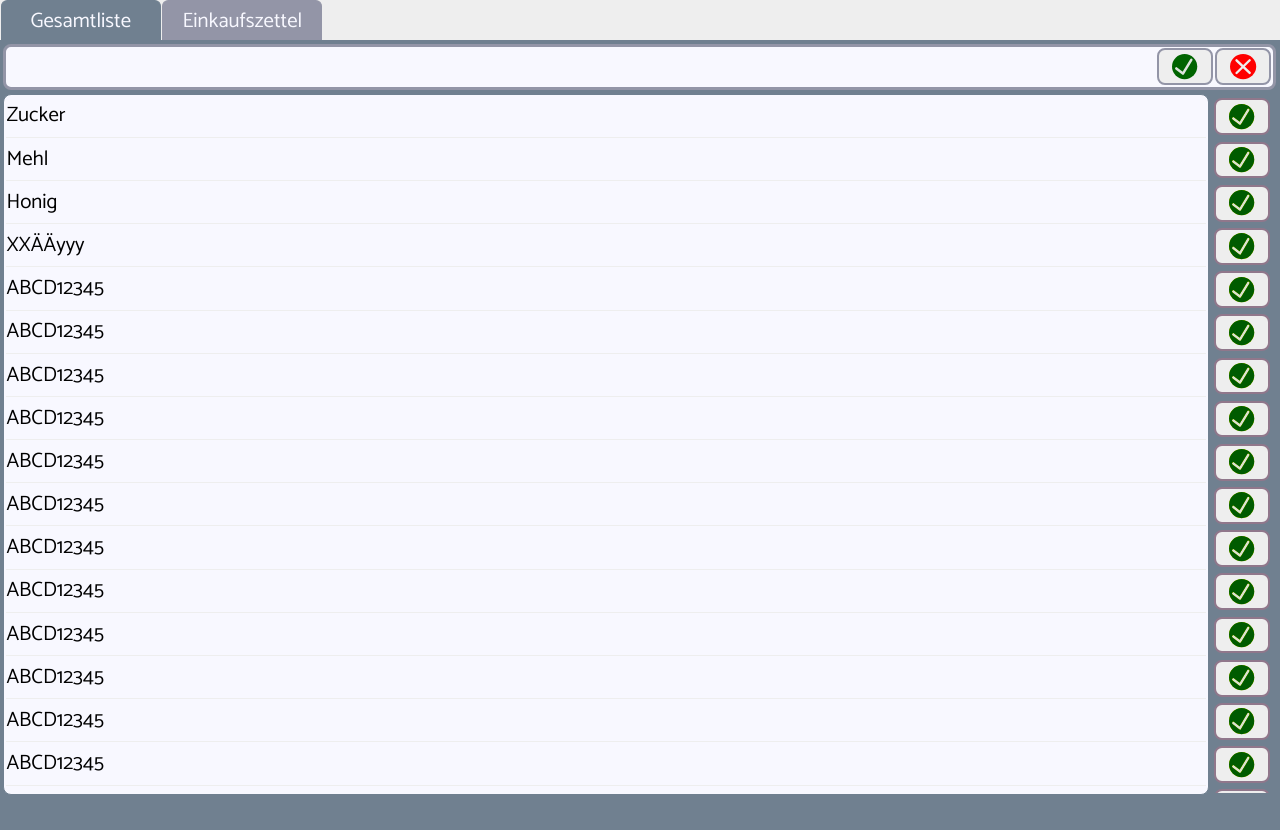
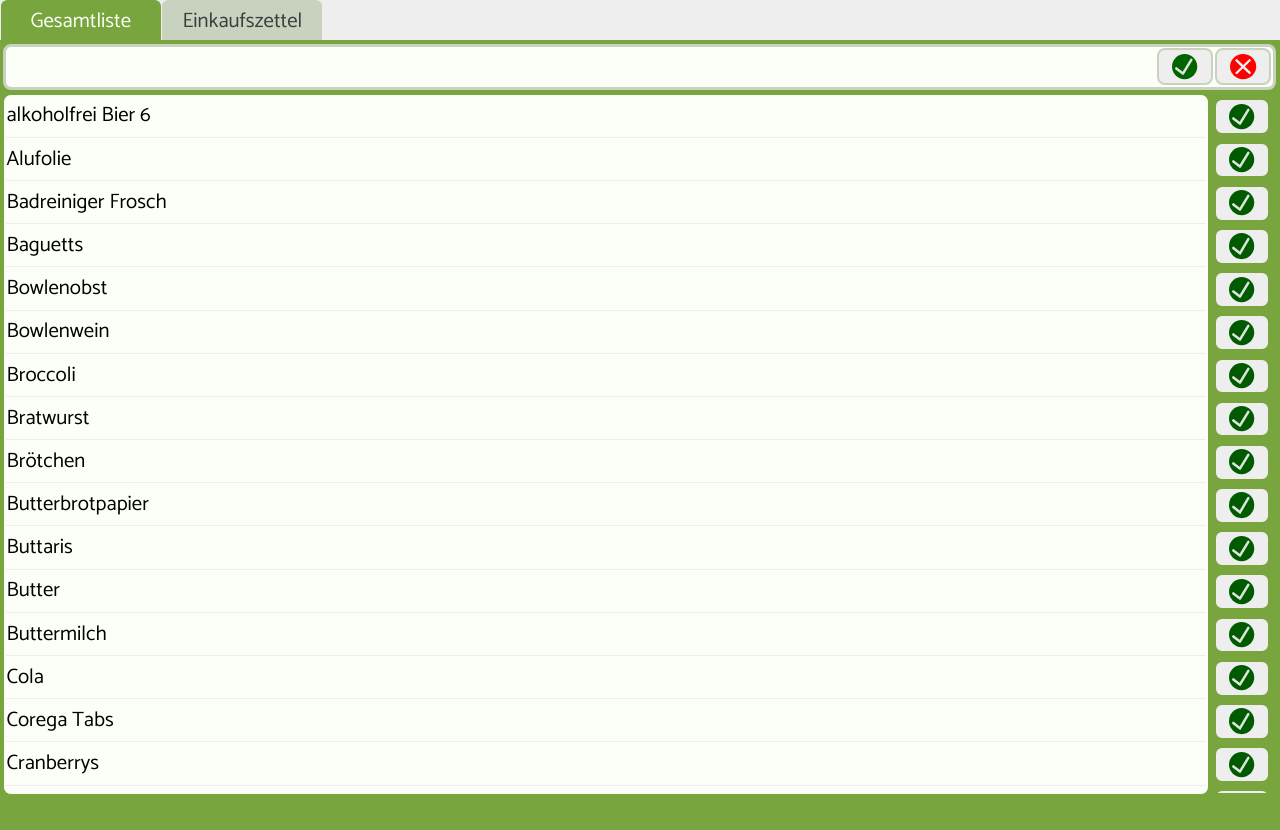
Before and after one commit to enbock/Einkaufszettel, a React app in the folder prototyp/: page / in a window 1280 px wide. Built offline with nearby package versions, Linux system fonts and the light colour scheme.

Commit message:
[Off-Screen] Customer suggested changes

```diff
--- a/prototyp/src/EntireList/EntireList.css
+++ b/prototyp/src/EntireList/EntireList.css
@@ -49,16 +49,11 @@
     border-radius: 0.5rem;
     width: 3.5rem;
     height: 2.3rem;
-    filter: hue-rotate(90deg);
     margin-left: 0.5rem;
 }
 
 list-entity button {
     outline: 0;
-}
-
-list-entity button:focus {
-    background-color: var(--dark-secondary);
 }
 
 list-entity button:active {
@@ -68,4 +63,5 @@
 list-entity button > img {
     margin-top: 0.2rem;
     height: 80%;
+    filter: hue-rotate(90deg);
 }
--- a/prototyp/src/EntireList/EntireList.jsx
+++ b/prototyp/src/EntireList/EntireList.jsx
@@ -10,39 +10,89 @@
     this.state = {
       activeList: 'entireList',
       entireList: [
+        'alkoholfrei Bier 6',
+        'Alufolie',
+        'Badreiniger Frosch',
+        'Baguetts',
+        'Bowlenobst',
+        'Bowlenwein',
+        'Broccoli',
+        'Bratwurst',
+        'Brötchen',
+        'Butterbrotpapier',
+        'Buttaris',
+        'Butter',
+        'Buttermilch',
+        'Cola',
+        'Corega Tabs',
+        'Cranberrys',
+        'Dinkelmehl 630',
+        'Ducksteiner',
+        'Eier',
+        'Eierlikör',
+        'Eis',
+        'Essigessenz',
+        'Fisch',
+        'Gelierzucker',
+        'Glühwein',
+        'Grappa',
+        'Gurken',
+        'Haarwäsche',
+        'Hackepeter',
+        'Haferflocken',
+        'Handseife',
+        'Honig',
+        'hot chili',
+        'Lauchzwiebel',
+        'Kaffeefilter',
+        'Käse',
+        'Kerzen',
+        'Knäckebrot',
+        'Kohlenanzünder',
+        'Küchenrolle',
+        'Kümmel',
+        'Kürbiskerne',
+        'Kürbiskernöl',
+        'Milch',
+        'Mohrrüben',
+        'Mozarella',
+        'Müllbeutel 10l',
+        'Müsli',
+        'Naschereien',
+        'Nudeln',
+        'Obst',
+        'Parmesan',
+        'Pfefferminztee',
+        'Pflaumen',
+        'Porree',
+        'Quark',
+        'Reis',
+        'Reiswaffeln',
+        'Rosenkohl',
+        'Rum',
+        'Salz',
+        'Sekt',
+        'Samen',
+        'Sauerkraut',
+        'Schlagsahne',
+        'Schorle',
+        'Schwarzbier',
+        'Sensodyne',
+        'Sekt',
+        'Sellerie',
+        'Slipeinlagen',
+        'Streichhölzer',
+        'Suppenhuhn',
+        'Taschentücher',
+        'Toilettenpapier',
+        'Pfefferminztee',
+        'Vogelfutter',
+        'Wasser',
+        'WC Reiniger',
+        'Wein',
+        'Wurst',
         'Zucker',
-        'Mehl',
-        'Honig',
-        'XXÄÄyyy',
-        'ABCD12345',
-        'ABCD12345',
-        'ABCD12345',
-        'ABCD12345',
-        'ABCD12345',
-        'ABCD12345',
-        'ABCD12345',
-        'ABCD12345',
-        'ABCD12345',
-        'ABCD12345',
-        'ABCD12345',
-        'ABCD12345',
-        'ABCD12345',
-        'ABCD12345',
-        'ABCD12345',
-        'ABCD12345',
-        'ABCD12345',
-        'ABCD12345',
-        'ABCD12345',
-        'ABCD12345',
-        'ABCD12345',
-        'ABCD12345',
-        'ABCD12345',
-        'ABCD12345',
-        'ABCD12345',
-        'ABCD12345',
-        'ABCD12345',
-        'ABCD12345',
-        'ABCD12345'
+        'Zitronensaft'
       ],
       shoppingList: []
     };
--- a/prototyp/src/Navigation/Navigation.css
+++ b/prototyp/src/Navigation/Navigation.css
@@ -7,7 +7,7 @@
     height: 2.5rem;
     font-family: 'Roboto', sans-serif;
     font-size: 1.3em;
-    color: var(--light-secondary);
+    color: var(--light-tertiary);
     background-color: var(--dark-secondary);
     border: 0.1rem solid var(--dark-secondary);
     border-bottom-width: 0;
@@ -15,6 +15,10 @@
     border-top-right-radius: 0.4rem;
     margin-left: 0.05rem;
     margin-right: 0.05rem;
+}
+
+sl-navigation button.active {
+    color: var(--light-secondary)
 }
 
 sl-navigation button:focus {
--- /dev/null
+++ b/prototyp/src/Theme/Default.css
@@ -0,0 +1,8 @@
+:root {
+    --dark-primary: #79a53e;
+    --dark-secondary: #c8d2bf;
+    --dark-tertiary: #000000;
+    --light-primary: #eeeeee;
+    --light-secondary: #fbfff8;
+    --light-tertiary: #3c3c3c;
+}
--- a/prototyp/src/Theme/Primary.css
+++ /dev/null
@@ -1,8 +0,0 @@
-:root {
-    --dark-primary: slategrey;
-    --dark-secondary: #9395a7;
-    --dark-tertiary: black;
-    --light-primary: #eeeeee;
-    --light-secondary: ghostwhite;
-    --light-tertiary: black;
-}
--- a/prototyp/src/Theme/White.css
+++ /dev/null
@@ -1,6 +0,0 @@
-:root {
-    --dark-primary: #aaaaaa;
-    --dark-secondary: #cccccc;
-    --light-primary: #eeeeee;
-    --light-secondary: white;
-}
--- a/prototyp/src/index.js
+++ b/prototyp/src/index.js
@@ -1,7 +1,7 @@
 import React, {StrictMode} from 'react';
 import ReactDOM from 'react-dom';
 import './index.css';
-import './Theme/Primary.css';
+import './Theme/Default.css';
 import Navigation from './Navigation/Navigation';
 import PrimaryInput from './PrimaryInput/PrimaryInput';
 import EntireList from './EntireList/EntireList';
```
